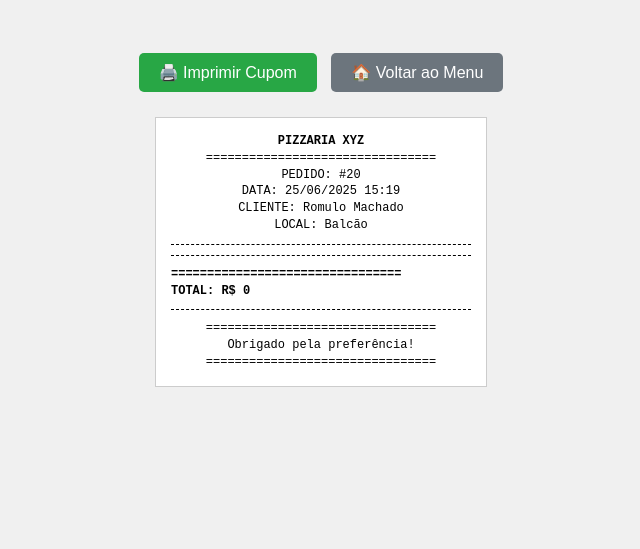
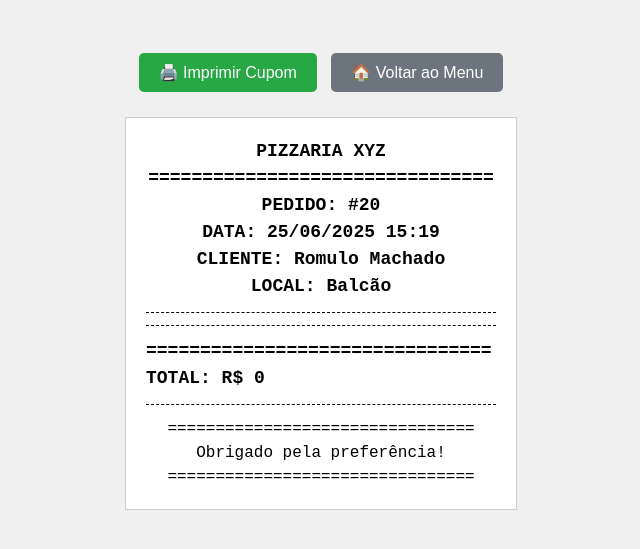
Before and after one commit to romulo-machado/pdv, a Django app: template registrador/templates/registrador/cupom_impressao.html in a window 1280 px wide. Shown: the top 549 px of the page, without its empty margins (319-959 px from the left). Run offline with Django 5.2, Linux system fonts and the light colour scheme; the template is opened without the code that fills it: values that come from a table or form of the project are taken from there, others are empty; data comes from the database, SQL or seed files in the repository.

Commit message:
Assistant checkpoint: Aumentar fonte do cupom para melhor legibilidade
Assistant generated file changes:
- registrador/templates/registrador/cupom_impressao.html: Aumentar tamanho da fonte para melhor legibilidade, Aumentar tamanho da fonte do cabeçalho e total

---

User prompt:

está funcionando perfeitamente, porém os dados da impressão estão muito pequenos, almente o tamanho das letras

Replit-Commit-Author: Assistant
Replit-Commit-Session-Id: 111521df-41f6-4d00-bef6-d90081f458ef

```diff
--- a/registrador/templates/registrador/cupom_impressao.html
+++ b/registrador/templates/registrador/cupom_impressao.html
@@ -12,8 +12,8 @@
             .cupom {
                 width: 80mm;
                 font-family: 'Courier New', monospace;
-                font-size: 12px;
-                line-height: 1.2;
+                font-size: 16px;
+                line-height: 1.3;
             }
         }
 
@@ -25,13 +25,13 @@
             }
             .cupom {
                 background: white;
-                width: 300px;
+                width: 350px;
                 margin: 0 auto;
-                padding: 15px;
+                padding: 20px;
                 border: 1px solid #ccc;
                 font-family: 'Courier New', monospace;
-                font-size: 12px;
-                line-height: 1.4;
+                font-size: 16px;
+                line-height: 1.5;
             }
         }
 
@@ -42,26 +42,31 @@
         .header {
             text-align: center;
             border-bottom: 1px dashed #000;
-            padding-bottom: 10px;
-            margin-bottom: 10px;
+            padding-bottom: 12px;
+            margin-bottom: 12px;
+            font-size: 18px;
+            font-weight: bold;
         }
 
         .item {
-            margin-bottom: 8px;
+            margin-bottom: 10px;
+            font-size: 16px;
         }
 
         .total {
             border-top: 1px dashed #000;
-            padding-top: 10px;
-            margin-top: 10px;
+            padding-top: 12px;
+            margin-top: 12px;
             font-weight: bold;
+            font-size: 18px;
         }
 
         .footer {
             text-align: center;
             border-top: 1px dashed #000;
-            padding-top: 10px;
-            margin-top: 10px;
+            padding-top: 12px;
+            margin-top: 12px;
+            font-size: 16px;
         }
 
         .botoes {
```
